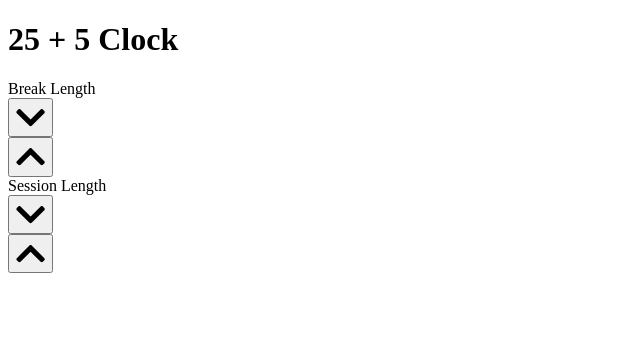
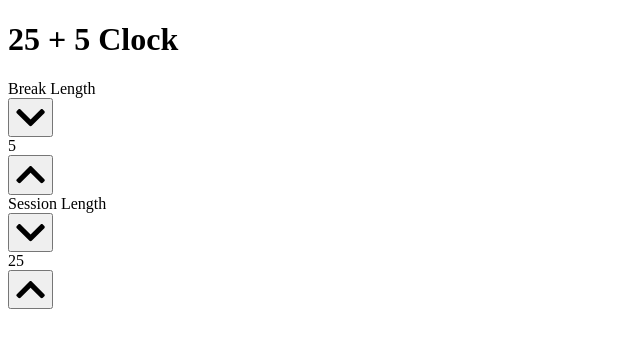
Before and after one commit to MaschaU/25-5-Clock, a React (Create React App) app: page / in a window 1280 px wide. Shown: the top 348 px of the page, without its empty margins (0-640 px from the left). Built offline with nearby package versions, Linux system fonts and the light colour scheme.

Commit message:
add break and session values

```diff
--- a/src/App.js
+++ b/src/App.js
@@ -4,13 +4,19 @@ import Header from "./Header";
 import Timer from "./Timer";
 
 class App extends React.Component {
+
+  state = {
+    initialBreakValue: 5,
+    initialSessionValue: 25,
+  }
+
   render() {
     return(
       <div>
         <Header/>
         <div>
-          <Timer type="Break"/>
-          <Timer type="Session"/>
+          <Timer type="Break" value={this.state.initialBreakValue}/>
+          <Timer type="Session" value={this.state.initialSessionValue}/>
         </div>
       </div>
     )
--- a/src/Timer.js
+++ b/src/Timer.js
@@ -2,14 +2,14 @@ import React from "react";
 import { FontAwesomeIcon } from '@fortawesome/react-fontawesome'
 import { faChevronUp, faChevronDown } from '@fortawesome/free-solid-svg-icons'
 
-const Timer = ({type}) => (
+const Timer = ({type, value}) => (
   <div>
     <div id={`${type}-label`}>{`${type} Length`}</div>
     <div>
       <button id={`${type}-decrement`}>
         <FontAwesomeIcon style={{ fontSize: '2.5em' }} icon={faChevronDown} />
       </button>
-      <div id={`${type}-length`}></div>
+      <div id={`${type}-length`}>{value}</div>
       <button id={`${type}-increment`}>
         <FontAwesomeIcon style={{ fontSize: '2.5em' }} icon={faChevronUp} />
       </button>
```
Also changed, not shown: 1 other file (tests, documents, lock files or other folders).
